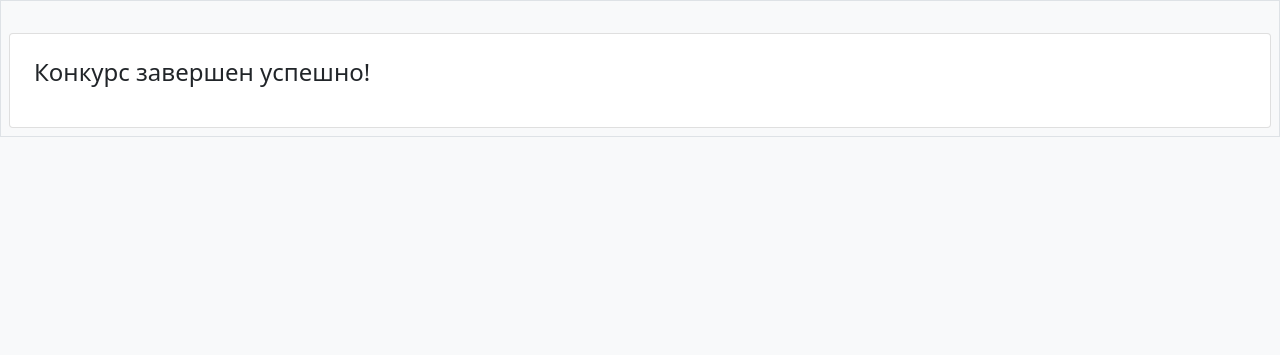
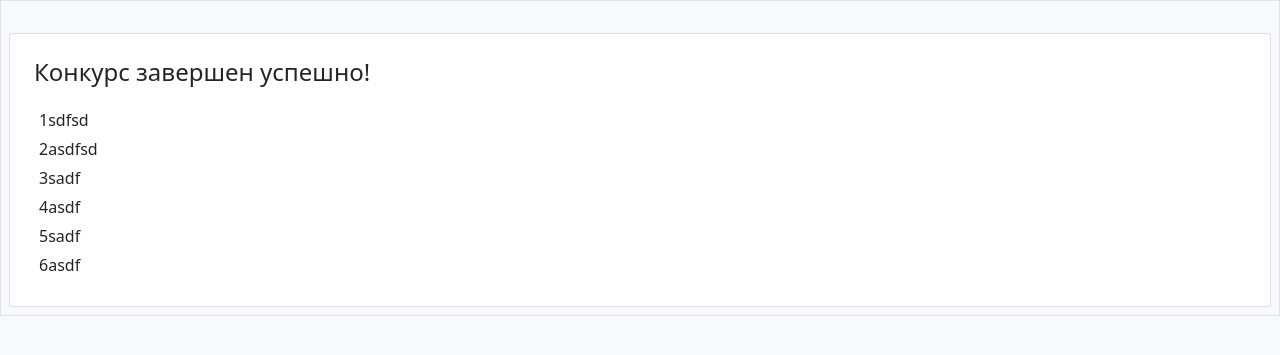
Before and after one commit to twsomt/randomizer, a Django app: page /thankyou/ in a window 1280 px wide. Shown: the part 72-427 px from the top of the page. Run offline with Django 4.2, Linux system fonts and the light colour scheme; the visitor is signed in with stand-in values (Sample User, id 1); data that the repository does not hold is empty.

Commit message:
Update templates

```diff
--- a/randomizer/generator/templates/generator/thx.html
+++ b/randomizer/generator/templates/generator/thx.html
@@ -38,13 +38,15 @@
                         {% define raffle.winner_photo|str_to_list as winner_photo %}
                         {% define raffle.winner_first_name|str_to_list as winner_first_name %}
                         {% define raffle.winner_last_name|str_to_list as winner_last_name %}
+                        <div class="shows">
+                        {% for i in raffle.winner|str_to_list|length|make_range %}
 
-                        {% for i in raffle.winner|str_to_list|length|make_range %}
-                        <div class="list">
-                            <img src="{{ winner_photo|index:i }}" alt="Победитель" class="rounded">
-                            <a href="{{ winner_url|index:i }}" target="_blank"> {{ winner_first_name|index:i }} {{ winner_last_name|index:i }}</a>
+                            <div>
+                                <img src="{{ winner_photo|index:i }}" alt="Победитель" class="rounded">
+                                <a href="{{ winner_url|index:i }}" target="_blank"> {{ winner_first_name|index:i }} {{ winner_last_name|index:i }}</a>
+                            </div>
+                        {% endfor %}
                         </div>
-                        {% endfor %}
                     </span>
                 </td>
             </tr>
@@ -102,22 +104,6 @@
         animation: fade 1s linear forwards;
     }
 
-    div:nth-of-type() {
-        animation-delay: 1s;
-    }
-
-    div:nth-of-type() {
-        animation-delay: 2s;
-    }
-
-    div:nth-of-type() {
-        animation-delay: 3s;
-    }
-
-    div:nth-of-type() {
-        animation-delay: 4s;
-    }
-
     @keyframes fade {
         0% {
             opacity: 0;
@@ -129,6 +115,30 @@
     }
 </style>
 
+<div class="shows">
+	<div>1sdfsd</div>
+	<div>2asdfsd</div>
+	<div>3sadf</div>
+	<div>4asdf</div>
+	<div>5sadf</div>
+	<div>6asdf</div>
+</div>
+
+<style type="text/css">
+.shows {
+	overflow: hidden;
+}
+.shows div {
+	display: none;
+	margin: 5px;
+}
+</style>
+
+<script>
+$('.shows div:eq(0)').fadeIn(2000, function(){
+	$(this).next().fadeIn(1000, arguments.callee);
+});
+</script>
 
 
 {% endblock %}
--- a/randomizer/generator/views.py
+++ b/randomizer/generator/views.py
@@ -18,12 +18,11 @@ def authorized_only(func):
 
 @authorized_only
 def index(request):
-    raf = (Raffle.objects.filter(creator=request.user))
-    len_raf = len(raf)
-    raffles = raf[:5]
+    raf = Raffle.objects.filter(creator=request.user).count()
+    raffles = Raffle.objects.filter(creator=request.user)[:5]
     context = {
         'raffles': raffles,
-        'len_raf': len_raf,
+        'len_raf': raf,
     }
 
     return render(request, 'generator/index.html', context)
@@ -31,7 +30,7 @@ def index(request):
 
 @authorized_only
 def raffle_page(request, slug):
-    raffles = (Raffle.objects.filter(creator=request.user, slug=slug))
+    raffles = Raffle.objects.filter(slug=slug)
 
     context = {
         'raffles': raffles
@@ -42,7 +41,7 @@ def raffle_page(request, slug):
 
 @authorized_only
 def my_raffles(request):
-    raffles = (Raffle.objects.filter(creator=request.user))
+    raffles = Raffle.objects.filter(creator=request.user)
 
     context = {
         'raffles': raffles
@@ -54,7 +53,7 @@ def my_raffles(request):
 @authorized_only
 def thankyou(request):
     delay = randint(1000, 1500)
-    raffles = (Raffle.objects.filter(creator=request.user))[:1]
+    raffles = Raffle.objects.filter(creator=request.user)[:1]
     context = {
         'raffles': raffles,
         'delay': delay,
--- a/randomizer/templates/base.html
+++ b/randomizer/templates/base.html
@@ -10,7 +10,11 @@
   <title>
     {% block title %}Рандомайзер{% endblock %}
   </title>
-  <link rel="icon" href="{% static 'img/fav/favicon.ico' %}" type="image/x-icon">
+  <link type="image/x-icon" rel="shortcut icon" href="{% static 'img/fav/favicon.ico' %}">
+  <link type="image/png" sizes="16x16" rel="icon" href="{% static 'img/fav/favicon-16x16.png' %}">
+  <link type="image/png" sizes="32x32" rel="icon" href="{% static 'img/fav/favicon-32x32.png' %}">
+  <link type="image/png" sizes="96x96" rel="icon" href="{% static 'img/fav/favicon-96x96.png' %}">
+  <link type="image/png" sizes="120x120" rel="icon" href="{% static 'img/fav/favicon-120x120.png' %}">
   <link href="https://cdn.jsdelivr.net/npm/bootstrap@5.0.2/dist/css/bootstrap.min.css" rel="stylesheet"
     integrity="sha384-EVSTQN3/azprG1Anm3QDgpJLIm9Nao0Yz1ztcQTwFspd3yD65VohhpuuCOmLASjC" crossorigin="anonymous">
   <script src="https://cdn.jsdelivr.net/npm/bootstrap@5.0.2/dist/js/bootstrap.bundle.min.js"
@@ -18,7 +22,9 @@
     crossorigin="anonymous"></script>
   <script src="{% static 'js/main.js' %}"></script>
   <style>
-    a {text-decoration: none;}
+    a {
+      text-decoration: none;
+    }
   </style>
 </head>
 
```
